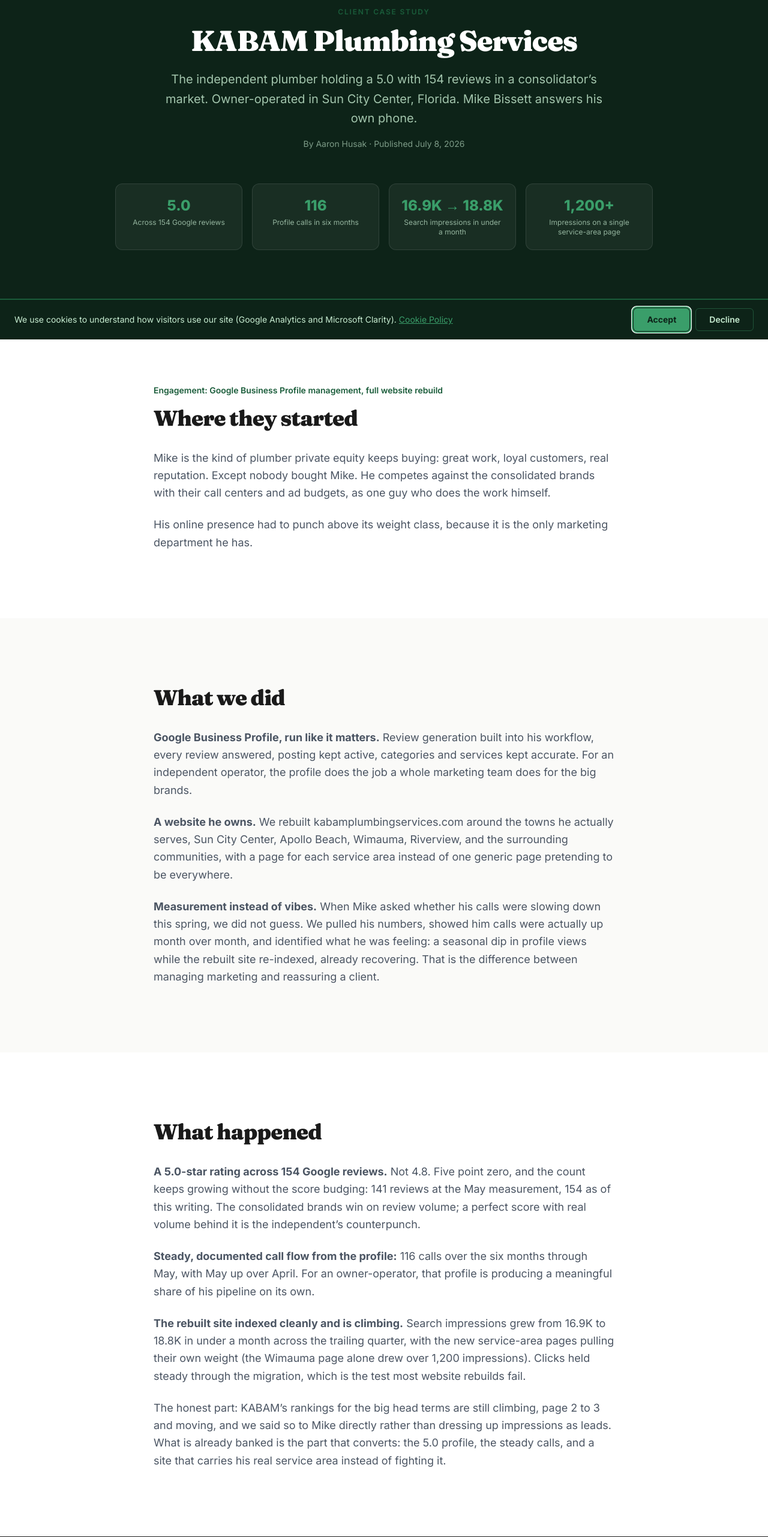
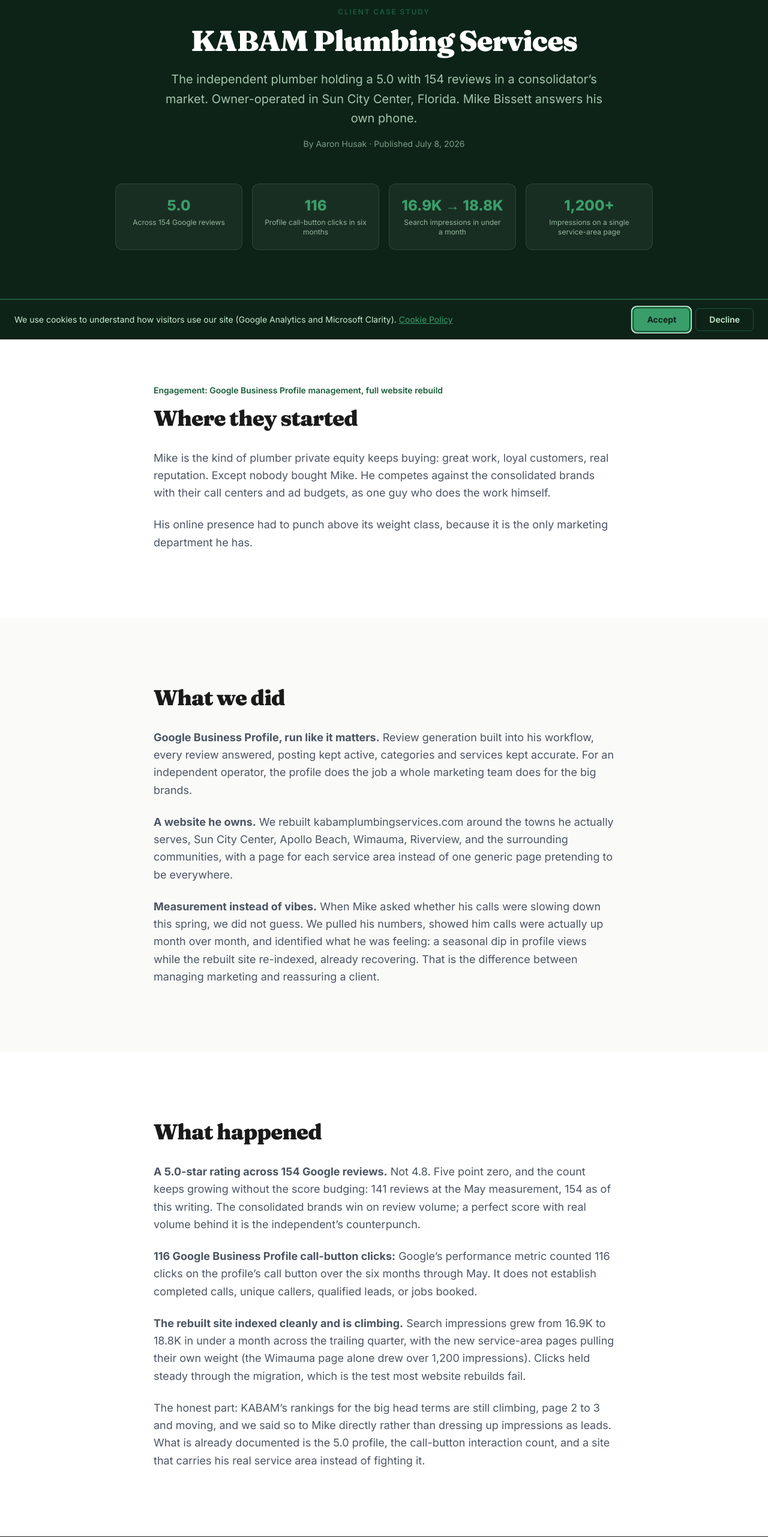
Before and after one commit to SequoiaGeo/next-website, a Next.js app: page /case-studies/kabam-plumbing in a window 1280 px wide. Shown: the part 234-2797 px from the top of the page at 60% size. Built offline with nearby package versions, Linux system fonts and the light colour scheme; no server answers.

Commit message:
Correct Business Profile call metric claims

```diff
--- a/src/app/best-plumbing-marketing-agencies/page.tsx
+++ b/src/app/best-plumbing-marketing-agencies/page.tsx
@@ -404,8 +404,9 @@
             <p className="mt-2 text-sm leading-relaxed text-gray-500">
               Before comparing agencies, look at what the work produces. KABAM Plumbing in Sun
               City Center, Florida: a managed profile, a rebuilt website around his real service
-              area, 116 documented profile calls in six months, and a perfect score that held
-              while the review count grew.
+              area, 116 Google Business Profile call-button clicks over six months, and a perfect
+              score that held while the review count grew. The Google metric measures clicks on
+              the call button, not completed calls, qualified leads, or jobs booked.
             </p>
             <Link
               href="/case-studies/kabam-plumbing"
--- a/src/app/case-studies/kabam-plumbing/page.tsx
+++ b/src/app/case-studies/kabam-plumbing/page.tsx
@@ -27,13 +27,13 @@
     "@id": "https://www.sequoiageo.com/#organization",
   },
   datePublished: "2026-07-08",
-  dateModified: "2026-07-08",
+  dateModified: "2026-08-15",
   mainEntityOfPage: "https://www.sequoiageo.com/case-studies/kabam-plumbing",
 };
 
 const stats = [
   { value: "5.0", label: "Across 154 Google reviews" },
-  { value: "116", label: "Profile calls in six months" },
+  { value: "116", label: "Profile call-button clicks in six months" },
   { value: "16.9K → 18.8K", label: "Search impressions in under a month" },
   { value: "1,200+", label: "Impressions on a single service-area page" },
 ];
@@ -180,9 +180,10 @@
                 independent&rsquo;s counterpunch.
               </p>
               <p>
-                <strong>Steady, documented call flow from the profile:</strong> 116 calls over
-                the six months through May, with May up over April. For an owner-operator, that
-                profile is producing a meaningful share of his pipeline on its own.
+                <strong>116 Google Business Profile call-button clicks:</strong> Google&rsquo;s
+                performance metric counted 116 clicks on the profile&rsquo;s call button over the
+                six months through May. It does not establish completed calls, unique callers,
+                qualified leads, or jobs booked.
               </p>
               <p>
                 <strong>The rebuilt site indexed cleanly and is climbing.</strong> Search
@@ -194,9 +195,9 @@
               <p>
                 The honest part: KABAM&rsquo;s rankings for the big head terms are still
                 climbing, page 2 to 3 and moving, and we said so to Mike directly rather than
-                dressing up impressions as leads. What is already banked is the part that
-                converts: the 5.0 profile, the steady calls, and a site that carries his real
-                service area instead of fighting it.
+                dressing up impressions as leads. What is already documented is the 5.0 profile,
+                the call-button interaction count, and a site that carries his real service area
+                instead of fighting it.
               </p>
             </div>
           </div>
--- a/src/app/case-studies/page.tsx
+++ b/src/app/case-studies/page.tsx
@@ -211,7 +211,7 @@
                 <div className="grid grid-cols-2 gap-3 sm:grid-cols-4">
                   {[
                     { value: "5.0", label: "Across 154 reviews" },
-                    { value: "116", label: "Profile calls in 6 months" },
+                    { value: "116", label: "Profile call-button clicks, 6 months" },
                     { value: "18.8K", label: "Search impressions, climbing" },
                     { value: "100%", label: "Rankings kept through rebuild" },
                   ].map((item) => (
--- a/src/app/plumbing-seo/page.tsx
+++ b/src/app/plumbing-seo/page.tsx
@@ -210,15 +210,16 @@
         <div className="mx-auto max-w-4xl px-6 lg:px-8">
           <div className="rounded-2xl border border-[#3A9E6A]/20 bg-[#fafaf8] p-7 sm:p-8">
             <p className="text-xs font-bold uppercase tracking-widest text-[#1A5C3A] mb-3">
-              Proof, Not Promises
+              Documented Public Evidence
             </p>
             <p className="text-lg font-bold text-[#1a1a1a]">
-              An independent plumber holding a 5.0 across 154 Google reviews
+              116 Google Business Profile call-button clicks over six months
             </p>
             <p className="mt-2 text-sm leading-relaxed text-gray-500">
-              Owner-operated, up against the consolidated brands. A managed profile, a rebuilt
-              website carrying his real service area, and 116 documented profile calls in six
-              months. Real numbers, published with his permission.
+              KABAM Plumbing is owner-operated and held a 5.0 across 154 Google reviews when
+              verified July 8, 2026. Google Business Profile performance reported 116 clicks on
+              the profile&rsquo;s call button over the six months through May 2026. That metric does
+              not establish completed calls, unique callers, qualified leads, or jobs booked.
             </p>
             <Link
               href="/case-studies/kabam-plumbing"
```
Also changed, not shown: 1 other file (tests, documents, lock files or other folders).
